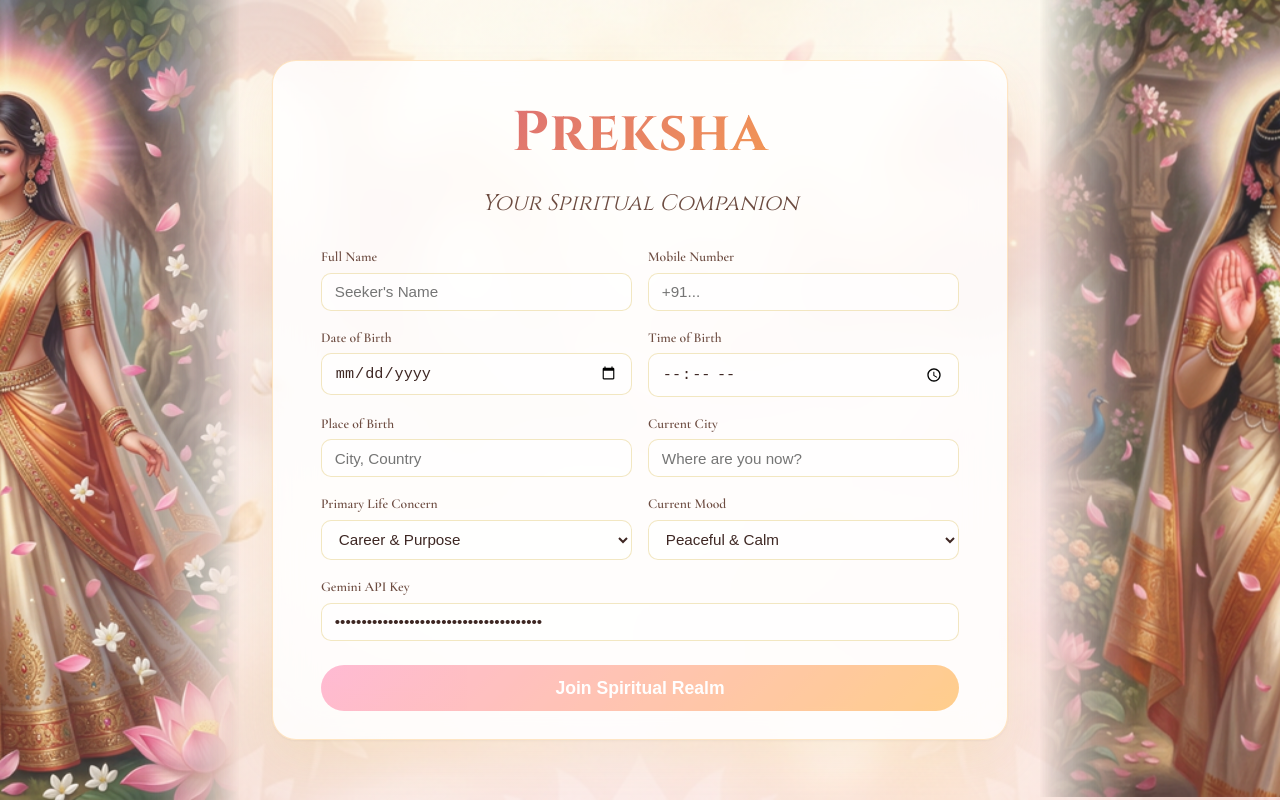
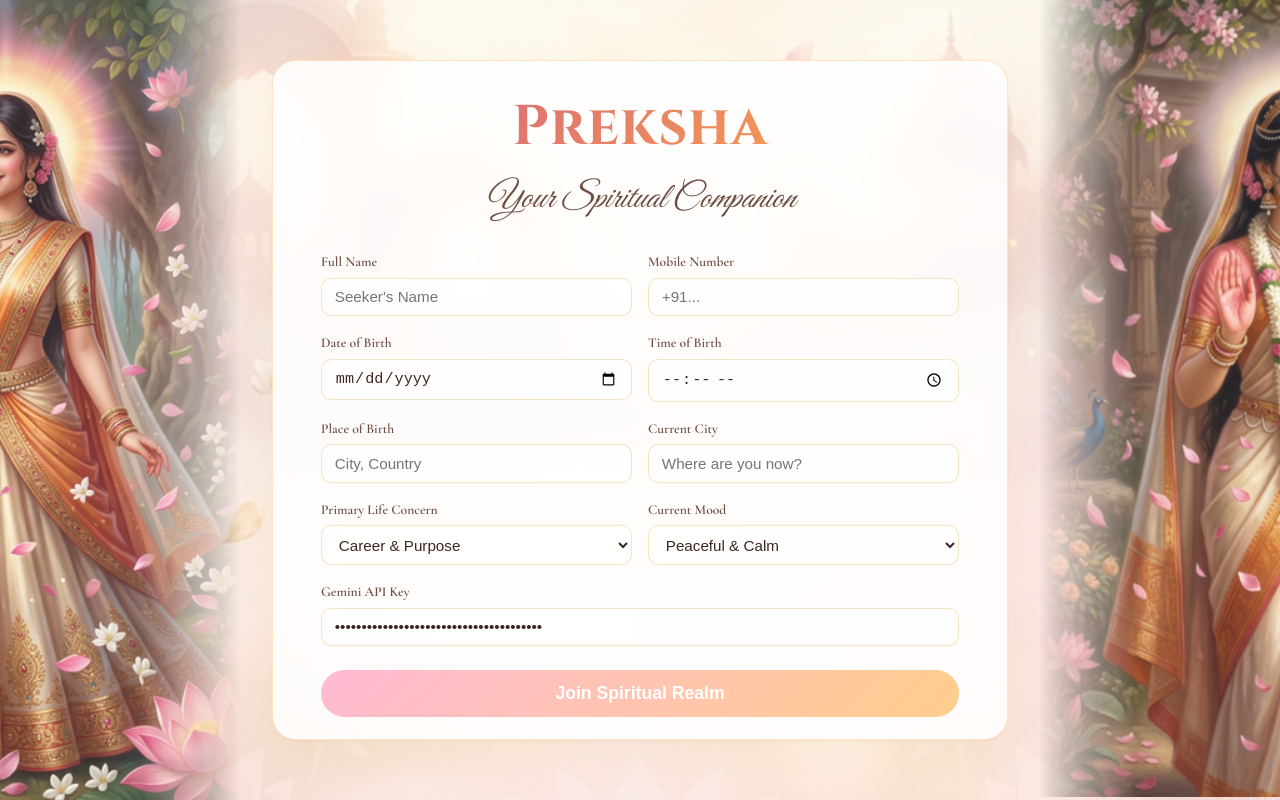
Before and after one commit to inayansingh/nayansingh, a React (Vite) app: page /preksha in a window 1280 px wide. Built offline with nearby package versions, Linux system fonts and the light colour scheme.

Commit message:
style: change form subtitle to elegant cursive font

```diff
--- a/index.html
+++ b/index.html
@@ -8,6 +8,7 @@
     <link rel="preconnect" href="https://fonts.googleapis.com">
     <link rel="preconnect" href="https://fonts.gstatic.com" crossorigin>
     <link href="https://fonts.googleapis.com/css2?family=Cinzel:wght@400;600;700&family=Cormorant+Garamond:wght@400;500;600;700&display=swap" rel="stylesheet">
+    <link href="https://fonts.googleapis.com/css2?family=Great+Vibes&display=swap" rel="stylesheet">
   </head>
   <body>
     <div id="root"></div>
--- a/src/apps/Preksha/Preksha.css
+++ b/src/apps/Preksha/Preksha.css
@@ -129,9 +129,10 @@
 
 .radha-subtitle {
   color: var(--radha-text-muted);
-  font-size: 1.4rem;
+  font-size: 2.2rem;
   font-style: italic;
-  font-family: 'Cinzel', serif;
+  font-family: 'Great Vibes', cursive;
+  margin-top: -10px;
 }
 
 .radha-form-grid {
```
